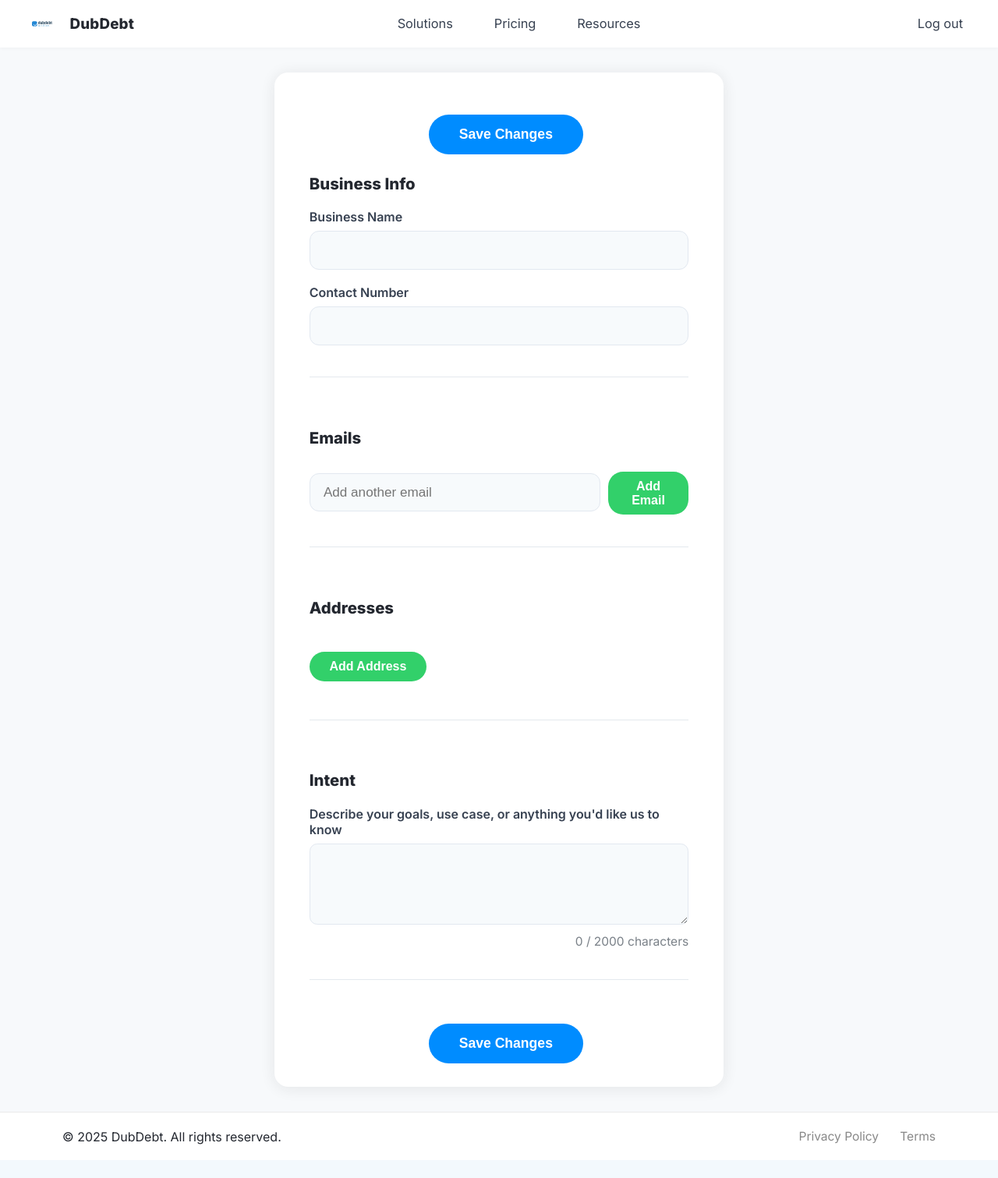
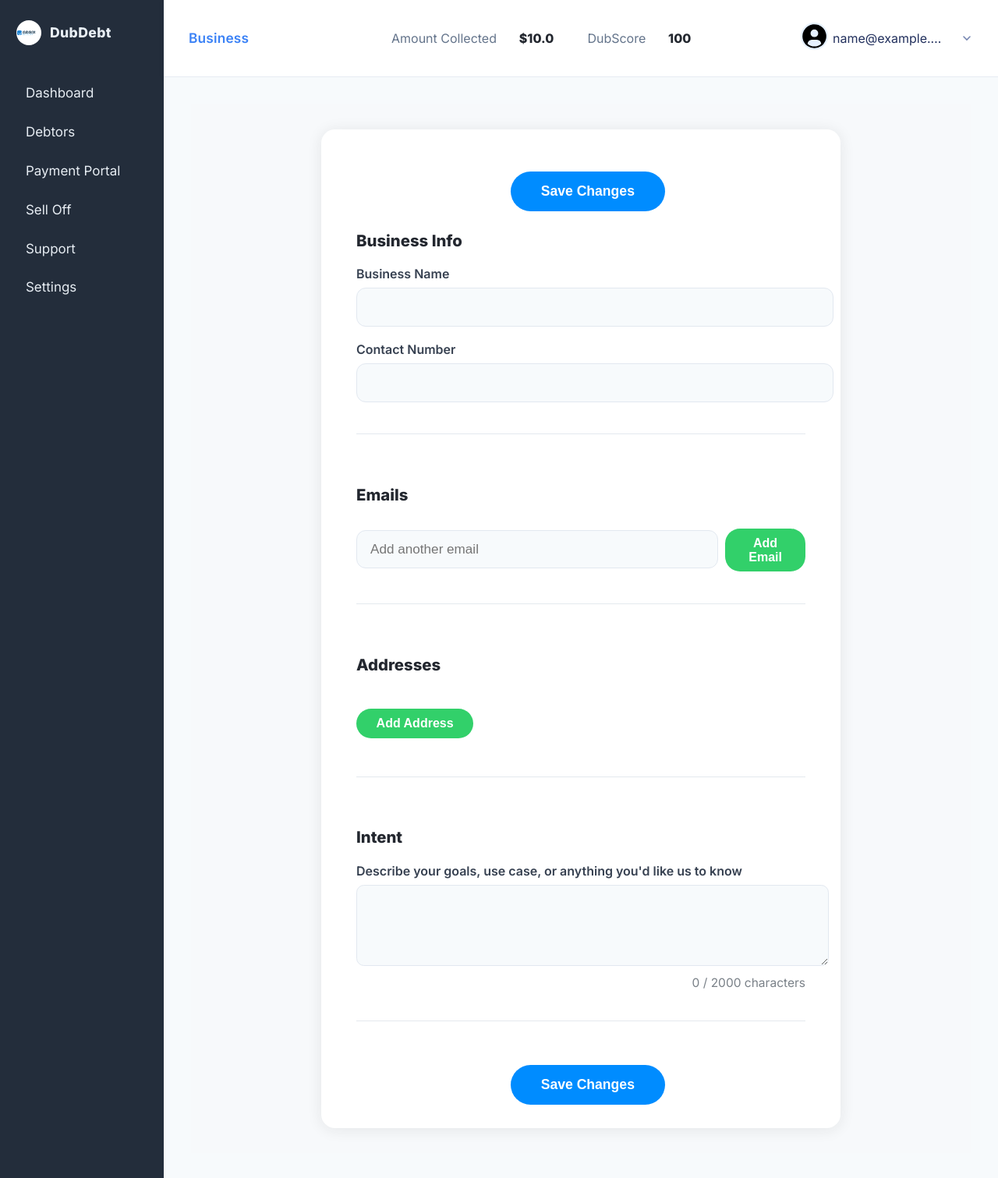
Before and after one commit to ephraimbennett/DubDebt, a Django app: page /profile-edit/ in a window 1280 px wide. Shown: the whole page at 78% size. Before the commit the page ends 1468 px from the top, so only its background shows below. Run offline with Django 4.2, Linux system fonts and the light colour scheme; the visitor is signed in with stand-in values (Sample User, id 1); data comes from the database, SQL or seed files in the repository; data that the repository does not hold is empty; parts of the project's set-up code (start-up, migrations or seed data) failed here and were passed over.

Commit message:
Created basics of the portal

```diff
--- /dev/null
+++ b/client/static/css/portal-base.css
@@ -0,0 +1,245 @@
+:root {
+    --sidebar-width: 210px;
+    --sidebar-bg: #232d3b;
+    --sidebar-text: #e7edf3;
+    --sidebar-active: #32d06a;
+    --sidebar-link-hover: #2a3545;
+    --topbar-bg: #fff;
+    --brand-blue: #3b82f6;
+    --brand-green: #32d06a;
+    --stat-label: #64748b;
+    --stat-value: #23272f;
+    --portal-bg: #f7fafc;
+}
+
+body, html {
+    margin: 0;
+    padding: 0;
+    font-family: 'Inter', 'Segoe UI', Arial, sans-serif;
+    background: var(--portal-bg);
+    color: #23272f;
+}
+
+.portal-root {
+    display: flex;
+    min-height: 100vh;
+}
+
+/* Sidebar */
+.sidebar {
+    width: var(--sidebar-width);
+    background: var(--sidebar-bg);
+    color: var(--sidebar-text);
+    display: flex;
+    flex-direction: column;
+    padding-top: 1.6em;
+    padding-bottom: 1.6em;
+    min-height: 100vh;
+    box-shadow: 2px 0 12px 0 rgba(30,34,37,0.06);
+}
+
+.sidebar-logo {
+    display: flex;
+    align-items: center;
+    gap: 0.7em;
+    padding: 0 1.3em 1.5em 1.3em;
+}
+.sidebar-logo img {
+    width: 2em;
+    height: 2em;
+    border-radius: 50%;
+    background: #fff;
+}
+.sidebar-brand {
+    font-weight: 700;
+    font-size: 1.1em;
+    letter-spacing: 0.02em;
+}
+
+.sidebar-nav {
+    display: flex;
+    flex-direction: column;
+    gap: 0.45em;
+    margin-top: 1em;
+    padding-left: 1em;
+    padding-right: 1em;
+}
+.sidebar-link {
+    color: var(--sidebar-text);
+    text-decoration: none;
+    font-size: 1.06em;
+    border-radius: 0.6em;
+    padding: 0.67em 1em;
+    transition: background 0.14s, color 0.13s;
+    font-weight: 500;
+}
+.sidebar-link.active {
+    background: var(--sidebar-active);
+    color: #fff;
+    font-weight: 700;
+}
+.sidebar-link:hover, .sidebar-link:focus {
+    background: var(--sidebar-link-hover);
+    color: #fff;
+}
+
+/* Main area */
+.main-content {
+    flex: 1 1 auto;
+    display: flex;
+    flex-direction: column;
+    min-width: 0;
+    background: var(--portal-bg);
+}
+
+.topbar {
+    display: flex;
+    align-items: center;
+    justify-content: space-between;
+    background: var(--topbar-bg);
+    box-shadow: 0 1px 8px 0 rgba(32,54,110,0.06);
+    padding: 0.8em 2em;
+    min-height: 4.5em;
+    border-bottom: 1px solid #e6ebf2;
+    gap: 2em;
+}
+.topbar-left {
+    min-width: 8em;
+    font-size: 1.08em;
+    font-weight: 600;
+    color: var(--brand-blue);
+    letter-spacing: 0.01em;
+}
+.topbar-center {
+    flex: 1;
+    display: flex;
+    align-items: center;
+    gap: 1.5em;
+    justify-content: center;
+    font-size: 1em;
+}
+.stat-label {
+    color: var(--stat-label);
+    margin-right: 0.3em;
+    font-weight: 500;
+}
+.stat-value {
+    color: var(--stat-value);
+    font-weight: 700;
+    margin-right: 1.2em;
+}
+.topbar-right {
+    display: flex;
+    align-items: center;
+    gap: 0.7em;
+    min-width: 10em;
+    position: relative;
+}
+.user-avatar img {
+    width: 2.2em;
+    height: 2.2em;
+    border-radius: 50%;
+    background: #e5f0ff;
+    object-fit: cover;
+}
+.user-name {
+    font-weight: 500;
+    color: #22305d;
+    margin-right: 0.7em;
+    max-width: 9em;
+    white-space: nowrap;
+    overflow: hidden;
+    text-overflow: ellipsis;
+}
+.profile-link, .logout-btn {
+    background: none;
+    border: none;
+    color: var(--brand-blue);
+    font-size: 1em;
+    margin-right: 0.5em;
+    text-decoration: underline;
+    cursor: pointer;
+    font-weight: 500;
+    transition: color 0.13s;
+    padding: 0.2em 0.5em;
+    border-radius: 0.3em;
+}
+.logout-btn {
+    color: var(--brand-green);
+    font-weight: 700;
+}
+.profile-link:hover, .logout-btn:hover {
+    color: #1853a4;
+    background: #e9f4ff;
+}
+
+.workspace {
+    flex: 1 1 auto;
+    padding: 2.2em 2.2em 2em 2.2em;
+    background: var(--portal-bg);
+    min-height: calc(100vh - 4.5em);
+    box-sizing: border-box;
+}
+
+
+/* User menu styles */
+.user-menu {
+    display: flex;
+    align-items: center;
+    gap: 0.35em;
+    position: relative;
+    cursor: pointer;
+    user-select: none;
+}
+
+.user-menu-arrow {
+    margin-left: 0.2em;
+    color: #7686b1;
+    transition: transform 0.18s;
+}
+
+.user-menu.open .user-menu-arrow {
+    transform: rotate(180deg);
+}
+
+.user-menu-dropdown {
+    display: none;
+    position: absolute;
+    right: 0; top: 125%;
+    min-width: 12em;
+    background: #fff;
+    box-shadow: 0 4px 24px rgba(60,60,140,0.13);
+    border-radius: 1em;
+    padding: 0.7em 0.2em;
+    flex-direction: column;
+    z-index: 40;
+    border: 1px solid #e6ebf2;
+    animation: fadeIn .19s;
+}
+.user-menu.open .user-menu-dropdown {
+    display: flex;
+}
+.user-menu-dropdown a,
+.user-menu-dropdown button {
+    color: #23272f;
+    text-decoration: none;
+    background: none;
+    border: none;
+    text-align: left;
+    padding: 0.7em 1.3em;
+    font-size: 1.02em;
+    border-radius: 0.8em;
+    cursor: pointer;
+    font-weight: 500;
+    transition: background 0.11s;
+    width: 100%;
+    box-sizing: border-box;
+}
+.user-menu-dropdown a:hover,
+.user-menu-dropdown button:hover {
+    background: #f1f5f9;
+}
+@keyframes fadeIn {
+    from { opacity: 0; transform: translateY(10px);}
+    to { opacity: 1; transform: none;}
+}
--- /dev/null
+++ b/client/static/js/portal-base.js
@@ -0,0 +1,25 @@
+document.addEventListener('DOMContentLoaded', function() {
+    var userMenu = document.querySelector('.user-menu');
+    var dropdown = userMenu.querySelector('.user-menu-dropdown');
+
+    function closeDropdown(e) {
+        userMenu.classList.remove('open');
+        document.removeEventListener('click', outsideClickListener);
+    }
+    function outsideClickListener(e) {
+        if (!userMenu.contains(e.target)) closeDropdown();
+    }
+    userMenu.addEventListener('click', function(e) {
+        e.stopPropagation();
+        userMenu.classList.toggle('open');
+        if (userMenu.classList.contains('open')) {
+            document.addEventListener('click', outsideClickListener);
+        } else {
+            document.removeEventListener('click', outsideClickListener);
+        }
+    });
+    // Optional: close on Esc
+    userMenu.addEventListener('keydown', function(e) {
+        if (e.key === "Escape") closeDropdown();
+    });
+});
--- /dev/null
+++ b/client/templates/portal_base.html
@@ -0,0 +1,83 @@
+{% load static %}
+<!DOCTYPE html>
+<html lang="en">
+
+<head>
+    <meta charset="UTF-8">
+    <title>{% block title %}DubDebt Portal{% endblock %}</title>
+    <meta name="viewport" content="width=device-width, initial-scale=1.0">
+    <link href="https://fonts.googleapis.com/css?family=Inter:400,600,800&display=swap" rel="stylesheet">
+    <link rel="icon" type="image/x-icon" href="{% static 'dubdebt_favicon.ico' %}">
+    <link rel="stylesheet" href="{% static 'css/portal-base.css' %}">
+    {% block styles %}
+
+    {% endblock %}
+</head>
+
+<body>
+    <script src="{% static 'js/portal-base.js' %}"></script>
+    <div class="portal-root">
+        <!-- Sidebar -->
+        <aside class="sidebar">
+            <div class="sidebar-logo">
+                <img src="{% static 'logo.svg' %}" alt="DubDebt Logo">
+                <span class="sidebar-brand">DubDebt</span>
+            </div>
+            <nav class="sidebar-nav">
+                <a href="{% url 'portal-dashboard' %}"
+                    class="sidebar-link{% if section == 'dashboard' %} active{% endif %}">Dashboard</a>
+                <a href="{% url 'portal-debtors' %}"
+                    class="sidebar-link{% if section == 'debtors' %} active{% endif %}">Debtors</a>
+                <a href="{% url 'portal-payments' %}"
+                    class="sidebar-link{% if section == 'payments' %} active{% endif %}">Payment Portal</a>
+                <a href="{% url 'portal-selloff' %}"
+                    class="sidebar-link{% if section == 'selloff' %} active{% endif %}">Sell Off</a>
+                <a href="{% url 'portal-support' %}"
+                    class="sidebar-link{% if section == 'support' %} active{% endif %}">Support</a>
+                <a href="{% url 'portal-settings' %}"
+                    class="sidebar-link{% if section == 'settings' %} active{% endif %}">Settings</a>
+            </nav>
+        </aside>
+
+        <!-- Main Area -->
+        <div class="main-content">
+            <header class="topbar">
+                <div class="topbar-left">
+                    <span class="business-name">{{ business_name|default:"Business" }}</span>
+                </div>
+                <div class="topbar-center">
+                    <span class="stat-label">Amount Collected</span>
+                    <span class="stat-value">${{ amount_collected|default:"0.00" }}</span>
+                    <span class="stat-label">DubScore</span>
+                    <span class="stat-value">{{ dubscore|default:"–" }}</span>
+                </div>
+                <div class="topbar-right">
+                    <div class="user-menu" tabindex="0">
+                        <span class="user-avatar">
+                            <img src="{% static 'images/avatar.svg' %}" alt="User avatar">
+                        </span>
+                        <span class="user-name">{{ user.email|default:user.email }}</span>
+                        <svg class="user-menu-arrow" width="16" height="16" fill="none" viewBox="0 0 16 16">
+                            <path d="M4 6l4 4 4-4" stroke="currentColor" stroke-width="1.6" stroke-linecap="round" />
+                        </svg>
+                        <div class="user-menu-dropdown" tabindex="-1">
+                            <a href="{% url 'profile-edit' %}">Profile</a>
+                            <a href="{% url 'portal-settings' %}">Settings</a>
+                            <form method="post" action="{% url 'logout' %}">{% csrf_token %}
+                                <button type="submit">Logout</button>
+                            </form>
+                        </div>
+                    </div>
+                </div>
+            </header>
+            <main class="workspace">
+                {% block main %}{% endblock %}
+            </main>
+        </div>
+    </div>
+
+    {% block scripts %}
+    {% endblock %}
+</body>
+
+</html>
--- a/client/templates/profile_edit.html
+++ b/client/templates/profile_edit.html
@@ -1,4 +1,4 @@
-{% extends "clients.html" %}
+{% extends "portal_base.html" %}
 
 {% load static %}
 
--- a/client/urls.py
+++ b/client/urls.py
@@ -7,5 +7,12 @@ urlpatterns = [
     path('', views.clients, name="clients"),
     path('login/', views.login_user, name='login'),
     path('signup/', views.signup, name="signup"),
-    path('profile-edit/', views.profile_edit, name="profile-edit")
+    path('profile-edit/', views.profile_edit, name="profile-edit"),
+    path('portal/', views.portal, name="portal"),
+    path('portal-dashboard/', views.portal, name="portal-dashboard"),
+    path('portal-settings/', views.portal, name="portal-settings"),
+    path('portal-selloff/', views.portal, name="portal-selloff"),
+    path('portal-support/', views.portal, name="portal-support"),
+    path('portal-debtors/', views.portal, name="portal-debtors"),
+    path('portal-payments/', views.portal, name="portal-payments")
 ]
--- a/client/views.py
+++ b/client/views.py
@@ -45,6 +45,12 @@ def signup(request):
     return render(request, "signup.html")
 
 @login_required
+def portal(request):
+
+    context = getPortalContext(request)
+    return render(request, "portal_base.html", context)
+
+@login_required
 def profile_edit(request):
     profile, created = Profile.objects.get_or_create(user=request.user)
     adresses_o = profile.addresses.all()
@@ -76,7 +82,19 @@ def profile_edit(request):
         'addresses': adresses_o,
         'emails': profile.emails
     }
+    context.update(getPortalContext(request))
     return render(request, "profile_edit.html", context)
+
+def getPortalContext(request):
+    user = request.user
+    profile, created = Profile.objects.get_or_create(user=user)
+
+    return {
+        'amount_collected': 10.0,
+        'dubscore': 100,
+        'business_name': profile.business_name,
+        'user': user
+    }
 
 def is_new_address(a, current):
     for c in current:
```
Also changed, not shown: client/static/images/avatar.svg (added).
